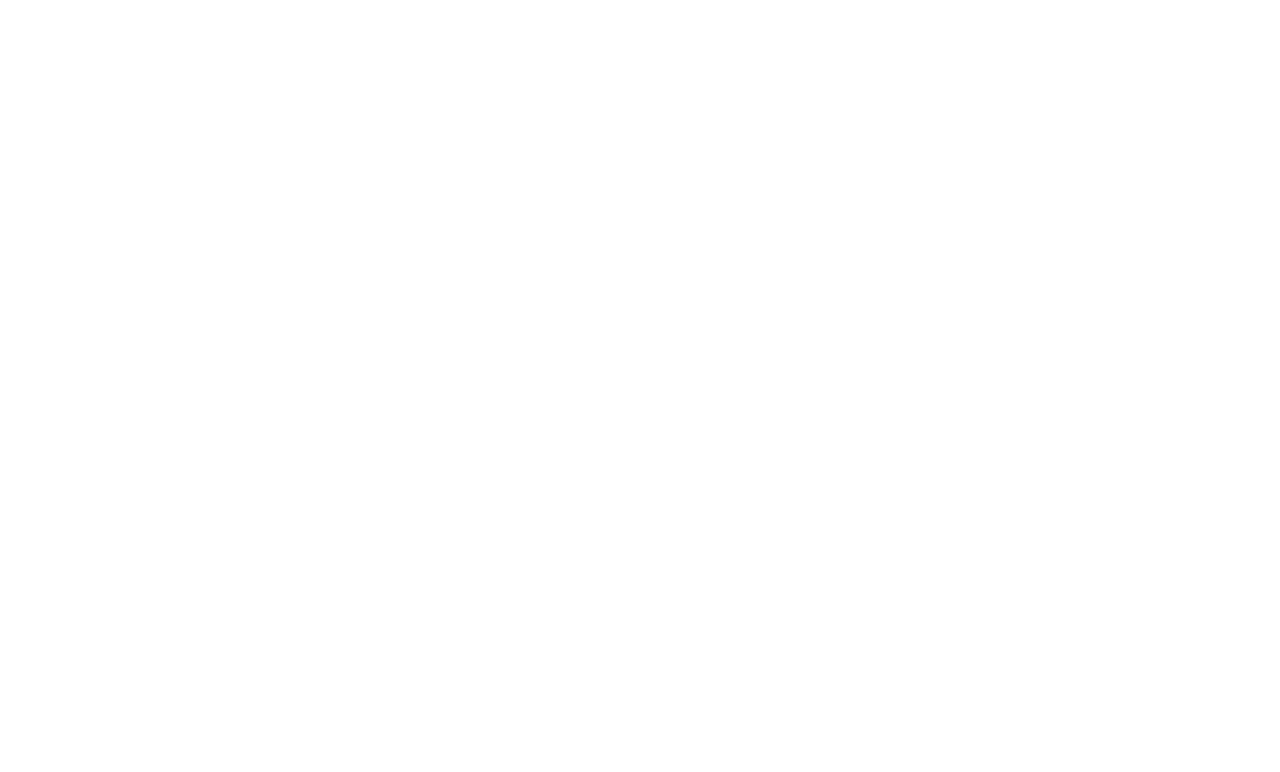
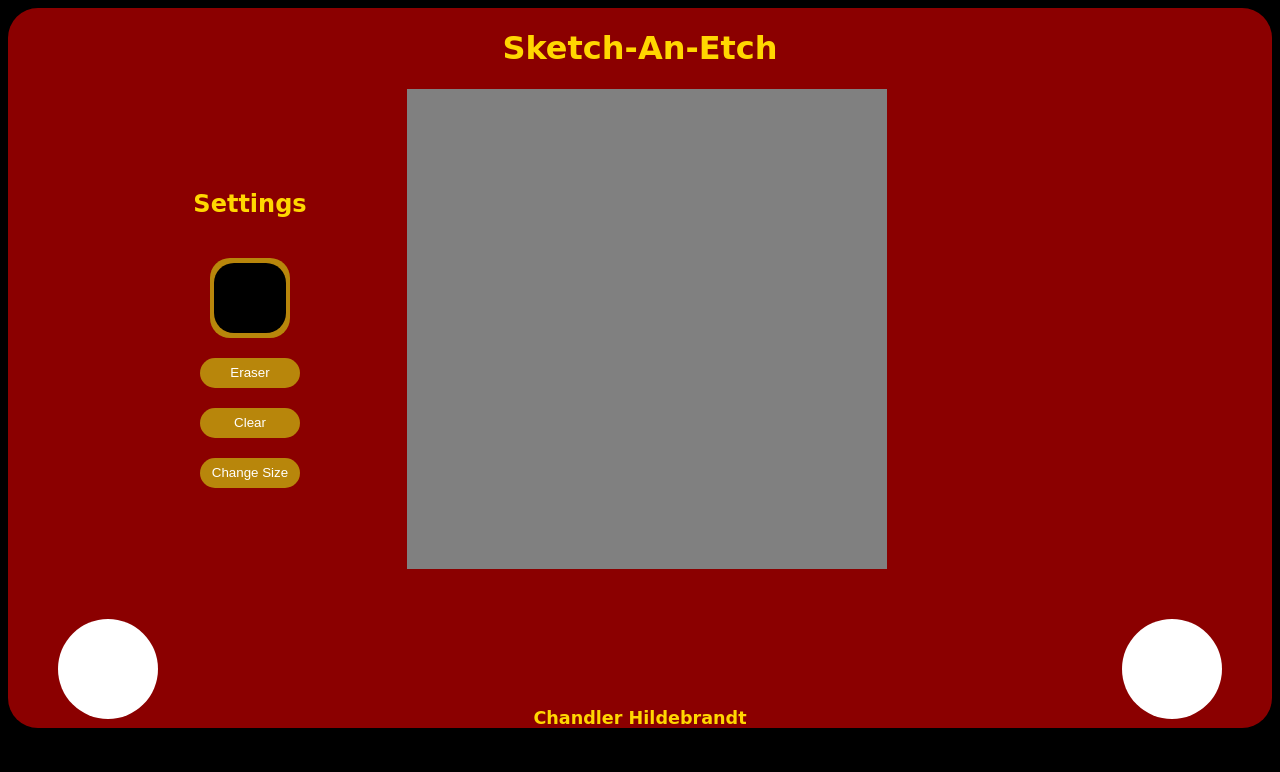
Before and after one commit to hildebrandtchandler/odin-etch-a-sketch, a plain HTML site: page index.html in a window 1280 px wide. Drawn offline with Linux system fonts and the light colour scheme.

Commit message:
initial html and css

```diff
--- a/index.html
+++ b/index.html
@@ -6,9 +6,29 @@
     <meta name="viewport" content="width=device-width, initial-scale=1.0">
     <title>Sketch-An-Etch</title>
     <link rel="stylesheet" href="style.css">
-    <script src="etch.js"></script>
+    <script src="script.js"></script>
 </head>
 <body>
-
+    <div class="toy">
+        <header class="header">
+            <h1>Sketch-An-Etch</h1>
+        </header>
+        <main class="main">
+            <div class="settings">
+                <h2>Settings</h2>
+                <input id="color" type="color"/>
+                <button id="eraser">Eraser</button>
+                <button id="clear">Clear</button>
+                <button id="sizeChange">Change Size</button>
+            </div>
+            <div id="screen" class="screen"></div>
+            <div class="invisible"></div>
+        </main>
+        <footer id="footer">
+            <span class="circle"></span>
+            <h6>Chandler Hildebrandt</h6>
+            <span class="circle"></span>
+        </footer>
+    </div>
 </body>
 </html>
--- a/style.css
+++ b/style.css
@@ -0,0 +1,110 @@
+/* body and container */
+body {
+    background-color: black;
+}
+
+.toy {
+    background-color: darkred;
+    border-radius: 30px;
+    height: 90vh;
+    display: flex;
+    flex-direction: column;
+    justify-content: space-between;
+    color: gold;
+    font-family: cursive;
+}
+
+/* Header */
+.header {
+    align-self: center;
+}
+
+/* Main */
+.main {
+    display: flex;
+    align-items: center;
+    justify-content: center;
+    gap: 100px;
+}
+
+.settings {
+    display: flex;
+    flex-direction: column;
+    padding-left: 50px;
+    gap: 20px;
+    align-items: center;
+}
+
+button, input {
+    cursor: pointer;
+    border-radius: 20px;
+    background-color: darkgoldenrod;
+    color: white;
+    outline: none;
+    border: none;
+}
+
+button {
+    width: 100px;
+    height: 30px;
+}
+
+input[type="color"] {
+    -webkit-appearance: none;
+    width: 80px;
+    height: 80px;
+    border: none;
+    border-radius: 20px;
+}
+input [type="color"]::-webkit-color-swatch-wrapper {
+    padding: 0;
+}
+
+input[type="color"]::-webkit-color-swatch {
+    border: none;
+    border-radius: 20px;
+}
+
+input[type="color"]:hover {
+    background-color: goldenrod;
+    transform: scale(1.1);
+}
+
+button.hover {
+    background-color: goldenrod;
+    transform: scale(1.1);
+}
+
+button.active {
+    color: black;
+}
+
+.screen {
+    display: grid;
+    width: 60vh;
+    height: 60vh;
+    margin-right: 150px;
+    background-color: grey;
+}
+
+.invisible {
+    visibility: hidden;
+}
+/* Footer and knobs */
+footer {
+    justify-self: center;
+    display: flex;
+    justify-content: space-between;
+}
+
+h6 {
+    align-self: flex-end;
+    font-size: 110%;
+}
+.circle {
+    background-color: white;
+    height: 100px;
+    width: 100px;
+    border-radius: 50px;
+    margin: 50px;
+}
```
Also changed, not shown: etch.js (deleted), script.js (added).
